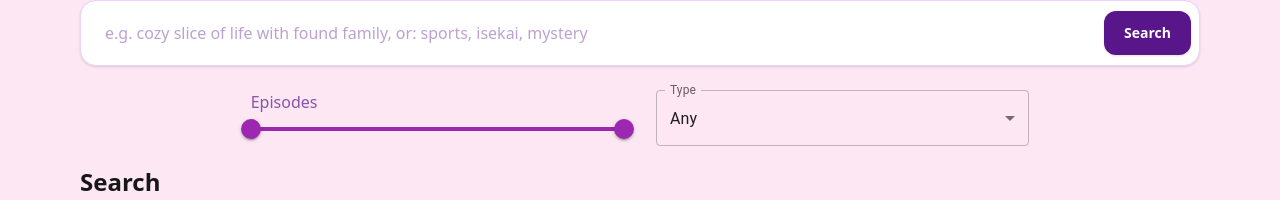
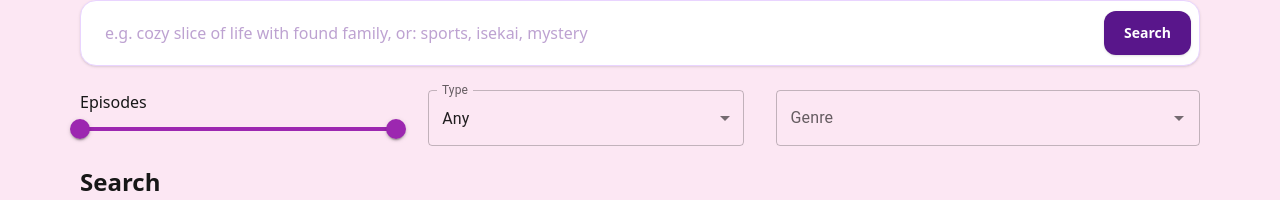
Before and after one commit to JonathanNguyen06/animaid, a Next.js app: page /search in a window 1280 px wide. Shown: the part 153-353 px from the top of the page. Built offline with nearby package versions, Linux system fonts and the light colour scheme; no server answers.

Commit message:
Implemented genre filter

```diff
--- /dev/null
+++ b/app/api/jikan/genres/route.ts
@@ -0,0 +1,30 @@
+import {NextResponse} from "next/server";
+
+export async function GET(req: Request)  {
+    const url = new URL("https://api.jikan.moe/v4/genres/anime")
+    url.searchParams.set("filter", "genres");
+
+    try {
+        const res = await fetch(url.toString(), {
+            next: { revalidate: 86400 },
+        });
+
+        if (!res.ok) {
+            return NextResponse.json(
+                { error: `Jikan error: ${res.status}` },
+                { status: res.status }
+            );
+        }
+
+        const json = await res.json();
+
+        const simplified = (json.data ?? []).map((genre: any) => ({
+            mal_id: genre.mal_id,
+            name: genre.name,
+        }));
+
+        return NextResponse.json({ data: simplified });
+    } catch {
+        return NextResponse.json({ error: "Server failed to reach Jikan" }, { status: 500 });
+    }
+}
--- a/app/api/jikan/search/route.ts
+++ b/app/api/jikan/search/route.ts
@@ -7,6 +7,9 @@ export async function GET(req: Request) {
     const maxEpisodes = Number(searchParams.get("maxEpisodes") ?? 30)
     const limit = Number(searchParams.get("limit") ?? "12");
     const type = (searchParams.get("type") ?? "any").toLowerCase();
+    const genreIds = (searchParams.get("genres") ?? "")
+        .split(",")
+        .filter(Boolean);
 
     // Basic validation
     if (!q) {
@@ -22,6 +25,14 @@ export async function GET(req: Request) {
     const url = new URL("https://api.jikan.moe/v4/anime");
     url.searchParams.set("q", q);
     url.searchParams.set("limit", String(safeLimit));
+
+    if (type !== "any") {
+        url.searchParams.set("type", type);
+    }
+
+    if (genreIds.length > 0) {
+        url.searchParams.set("genres", genreIds.join(","));
+    }
 
     try {
         const res = await fetch(url.toString(), {
@@ -64,6 +75,7 @@ export async function GET(req: Request) {
             type: a.type,
             year: a.year,
             episodes: a.episodes,
+            genres: a.genres,
         }));
 
         return NextResponse.json({ data: simplified });
--- a/app/components/EpisodeSlider.tsx
+++ b/app/components/EpisodeSlider.tsx
@@ -18,7 +18,7 @@ const EpisodeSlider = ({value, setValue}: Props) => {
     };
 
     return (
-        <div className="w-1/3 text-purple-900/70">
+        <div className="w-1/3">
             Episodes
             <Slider
                 value={value}
--- /dev/null
+++ b/app/components/GenreMultiselect.tsx
@@ -0,0 +1,50 @@
+import React from 'react'
+import TextField from '@mui/material/TextField';
+import Autocomplete from '@mui/material/Autocomplete';
+import CheckBoxOutlineBlankIcon from '@mui/icons-material/CheckBoxOutlineBlank';
+import CheckBoxIcon from '@mui/icons-material/CheckBox';
+
+type Genre = {
+    mal_id: number;
+    name: string;
+};
+
+type Props = {
+    genreOptions: Genre[],
+    value: Genre[],
+    setValue: (value: Genre[]) => void,
+}
+
+const GenreMultiselect = ({genreOptions, value, setValue}: Props) => {
+    return (
+        <Autocomplete
+            multiple
+            id="checkboxes-tags-demo"
+            value={value}
+            options={genreOptions}
+            onChange={(event, newValue) => {setValue(newValue)}}
+            disableCloseOnSelect
+            getOptionLabel={(option) => option.name}
+            renderOption={(props, option, { selected }) => {
+                const { key, ...optionProps } = props;
+                const SelectionIcon = selected ? CheckBoxIcon : CheckBoxOutlineBlankIcon;
+
+                return (
+                    <li key={key} {...optionProps}>
+                        <SelectionIcon
+                            fontSize="small"
+                            style={{ marginRight: 8, padding: 9, boxSizing: 'content-box' }}
+                        />
+                        {option.name}
+                    </li>
+                );
+            }}
+            style={{ width: 500 }}
+            renderInput={(params) => (
+                <TextField {...params} label="Genre" />
+            )}
+        />
+    );
+}
+
+export default GenreMultiselect
--- a/app/components/SearchControls.tsx
+++ b/app/components/SearchControls.tsx
@@ -1,10 +1,16 @@
 'use client'
 
-import React, {useState} from 'react'
+import React, {useEffect, useState} from 'react'
 import Searchbar from "@/app/components/Searchbar";
 import EpisodeSlider from "@/app/components/EpisodeSlider";
 import {useRouter, useSearchParams} from "next/navigation";
-import GenreDropdown from "@/app/components/GenreDropdown";
+import TypeDropdown from "@/app/components/TypeDropdown";
+import GenreMultiselect from "@/app/components/GenreMultiselect";
+
+type Genre = {
+    mal_id: number;
+    name: string;
+};
 
 const SearchControls = () => {
     const router = useRouter();
@@ -13,19 +19,50 @@ const SearchControls = () => {
         Number(searchParams.get("minEpisodes") ?? 1),
         Number(searchParams.get("maxEpisodes") ?? 30),
     ]);
-    const [query, setQuery] = useState(searchParams.get("query") ?? "");
+    const [query, setQuery] = useState(searchParams.get("q") ?? "");
     const [type, setType] = useState(searchParams.get("type") ?? "any");
+    const [genreOptions, setGenreOptions] = useState<Genre[]>([]);
+    const [selectedGenres, setSelectedGenres] = useState<Genre[]>([
+
+    ]);
+
+    useEffect(() => {
+        async function loadGenres() {
+            const res = await fetch("/api/jikan/genres");
+            const json = await res.json();
+            setGenreOptions(json.data ?? []);
+        }
+
+        loadGenres();
+    }, []);
+
+    useEffect(() => {
+        if (genreOptions.length === 0) return;
+
+        const genreIds = (searchParams.get("genres") ?? "")
+            .split(",")
+            .filter(Boolean)
+            .map(Number);
+
+        const selected = genreOptions.filter((genre) =>
+            genreIds.includes(genre.mal_id)
+        );
+
+        setSelectedGenres(selected);
+    }, [genreOptions, searchParams]);
 
     function onSubmit(e: React.FormEvent) {
         e.preventDefault();
         const q = query.trim();
         if (!q) return;
         const [min, max] = episodeRange;
+        const genreIds = selectedGenres.map((genre) => genre.mal_id).join(",");
         const params = new URLSearchParams({
             q,
             minEpisodes: String(min),
             maxEpisodes: String(max),
             type: type,
+            genres: genreIds,
         });
 
         router.push(`/search?${params.toString()}`);
@@ -45,9 +82,11 @@ const SearchControls = () => {
                     value={episodeRange}
                     setValue={setEpisodeRange}
                 />
-                <GenreDropdown
-                    value={type}
-                    setValue={setType}
+                <TypeDropdown value={type} setValue={setType} />
+                <GenreMultiselect
+                    genreOptions={genreOptions}
+                    value={selectedGenres}
+                    setValue={setSelectedGenres}
                 />
             </div>
         </>
--- a/app/components/GenreDropdown.tsx
+++ b/app/components/TypeDropdown.tsx
@@ -6,7 +6,7 @@ type Props = {
     setValue: (value: string) => void
 }
 
-const GenreDropdown = ({ value, setValue}: Props ) => {
+const TypeDropdown = ({ value, setValue}: Props ) => {
     const handleChange = (event: SelectChangeEvent) => {
         setValue(event.target.value as string)
     }
@@ -30,4 +30,4 @@ const GenreDropdown = ({ value, setValue}: Props ) => {
         </FormControl>
     )
 }
-export default GenreDropdown
+export default TypeDropdown
--- a/app/search/page.tsx
+++ b/app/search/page.tsx
@@ -21,6 +21,7 @@ export default function SearchPage() {
     const minEpisodes = Number(searchParams.get("minEpisodes") ?? 1)
     const maxEpisodes = Number(searchParams.get("maxEpisodes") ?? 30)
     const type = (searchParams.get("type") ?? "any")
+    const genres = (searchParams.get("genres") ?? "")
 
     const [results, setResults] = useState<Anime[]>([]);
     const [loading, setLoading] = useState(false);
@@ -43,10 +44,19 @@ export default function SearchPage() {
             try {
                 setLoading(true);
                 setError(null);
+                const params = new URLSearchParams({
+                    q,
+                    limit: "24",
+                    minEpisodes: String(minEpisodes),
+                    maxEpisodes: String(maxEpisodes),
+                    type,
+                });
 
-                const res = await fetch(
-                    `/api/jikan/search?q=${encodeURIComponent(q)}&limit=24&minEpisodes=${minEpisodes}&maxEpisodes=${maxEpisodes}&type=${type}`
-                );
+                if (genres) {
+                    params.set("genres", genres);
+                }
+
+                const res = await fetch(`/api/jikan/search?${params.toString()}`);
                 const json = await res.json();
 
                 if (!res.ok) throw new Error(json?.error ?? "Search failed");
@@ -63,7 +73,7 @@ export default function SearchPage() {
         };
 
         run();
-    }, [q, minEpisodes, maxEpisodes, type]);
+    }, [q, minEpisodes, maxEpisodes, type, genres]);
 
     return (
         <main className="max-w-6xl mx-auto px-4 py-8">
--- a/package.json
+++ b/package.json
@@ -12,6 +12,7 @@
     "@emotion/react": "^11.14.0",
     "@emotion/styled": "^11.14.1",
     "@heroicons/react": "^2.2.0",
+    "@mui/icons-material": "^9.0.1",
     "@mui/material": "^9.0.1",
     "firebase": "^12.6.0",
     "next": "16.0.8",
```
Also changed, not shown: 1 other file (tests, documents, lock files or other folders).
